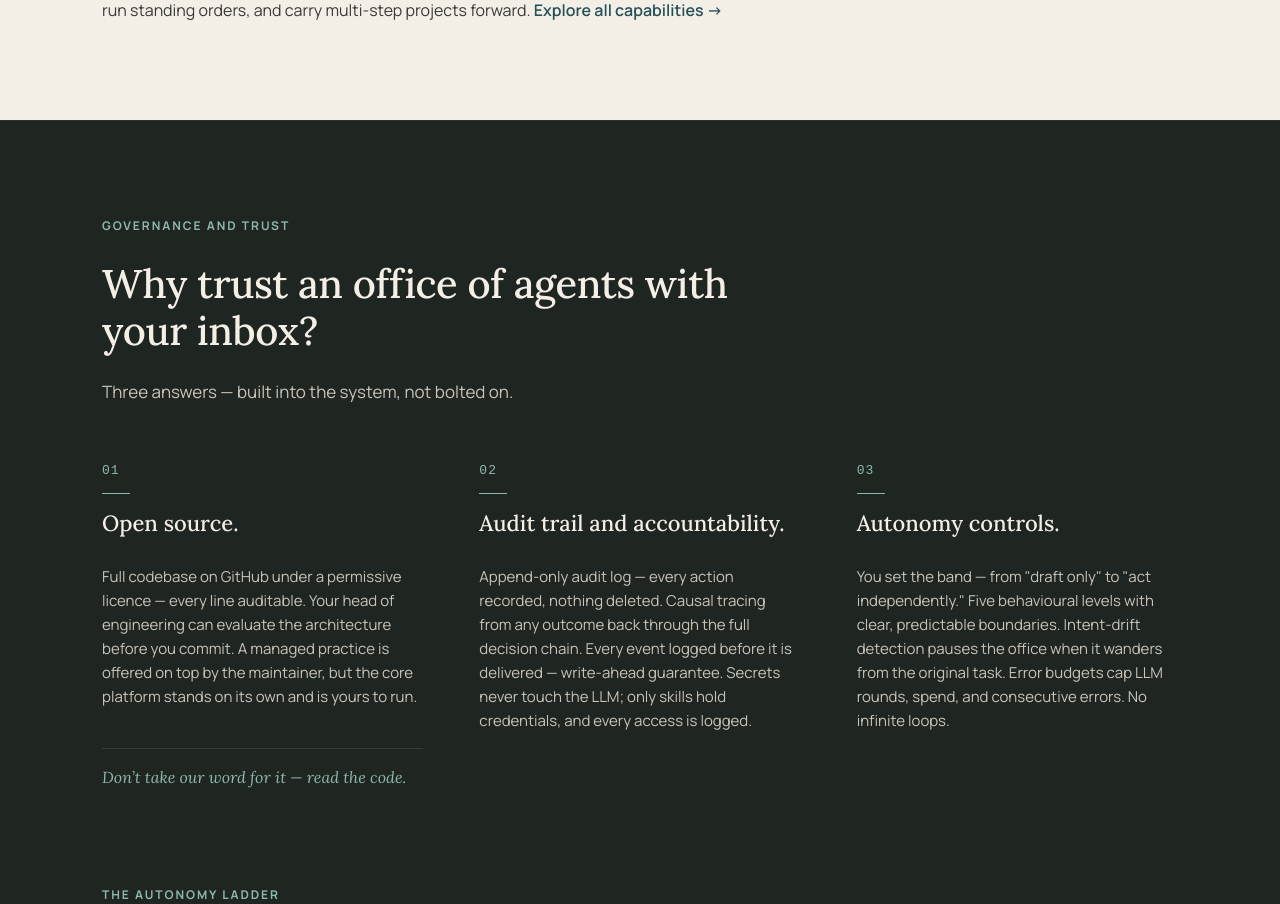
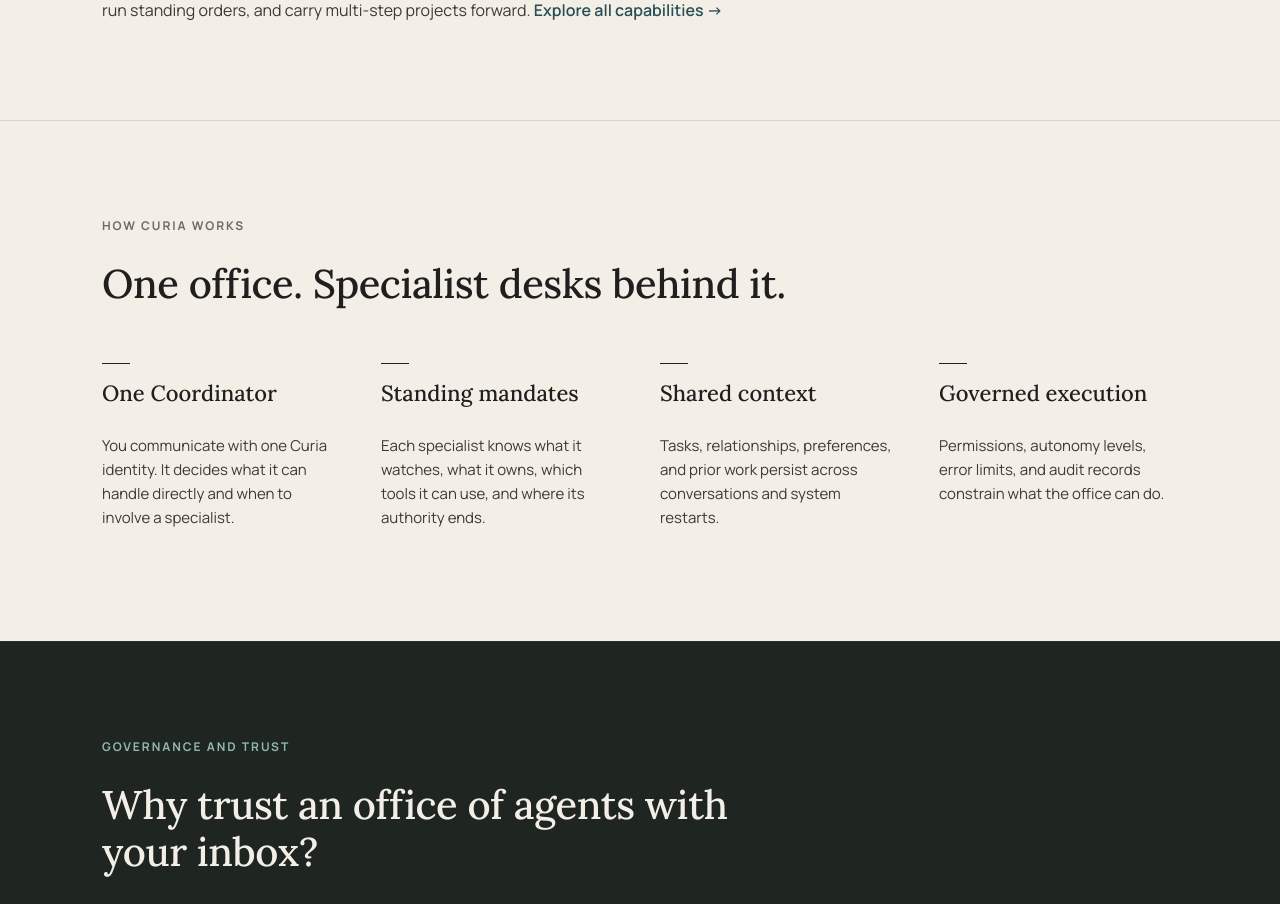
Before and after one commit to josephfung/curia-website, a React (Vite) app: page / in a window 1280 px wide. Shown: the part 1380-2284 px from the top of the page. Built offline with nearby package versions, Linux system fonts and the light colour scheme; a web font is replaced by a local one.

Commit message:
feat: add operating-model section

```diff
--- a/src/pages/HomePage.jsx
+++ b/src/pages/HomePage.jsx
@@ -63,6 +63,32 @@
           private relationship memory, run standing orders, and carry multi-step
           projects forward. <a href="/capabilities">Explore all capabilities &rarr;</a>
         </p>
+      </div>
+    </section>
+  );
+};
+
+const OperatingModelSection = () => {
+  const items = [
+    { title: 'One Coordinator', body: 'You communicate with one Curia identity. It decides what it can handle directly and when to involve a specialist.' },
+    { title: 'Standing mandates', body: 'Each specialist knows what it watches, what it owns, which tools it can use, and where its authority ends.' },
+    { title: 'Shared context', body: 'Tasks, relationships, preferences, and prior work persist across conversations and system restarts.' },
+    { title: 'Governed execution', body: 'Permissions, autonomy levels, error limits, and audit records constrain what the office can do.' },
+  ];
+  return (
+    <section className="m-section" id="how-it-works">
+      <div className="m-container">
+        <div className="m-section-eyebrow">How Curia works</div>
+        <h2 className="m-section-title">One office. Specialist desks behind it.</h2>
+        <div className="m-pillars m-pillars-4">
+          {items.map((it) => (
+            <div className="m-pillar" key={it.title}>
+              <div className="m-pillar-rule"></div>
+              <h3 className="m-pillar-title">{it.title}</h3>
+              <p className="m-pillar-body">{it.body}</p>
+            </div>
+          ))}
+        </div>
       </div>
     </section>
   );
@@ -319,6 +345,7 @@
     <MarketingHeader />
     <Hero />
     <CapabilitiesSection />
+    <OperatingModelSection />
     <GovernanceSection />
     <GetStartedSection />
     <ManagedSection />
```
